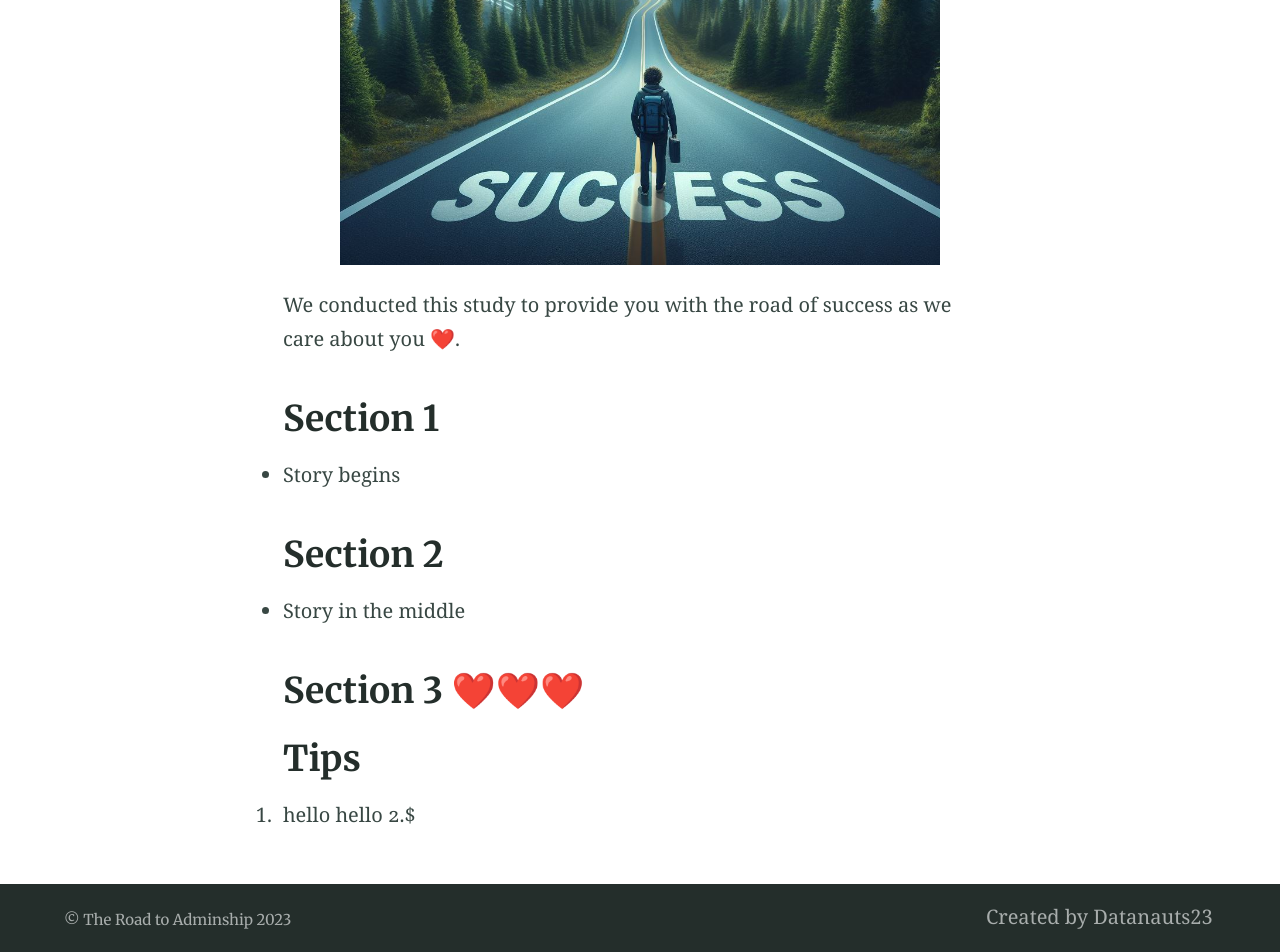
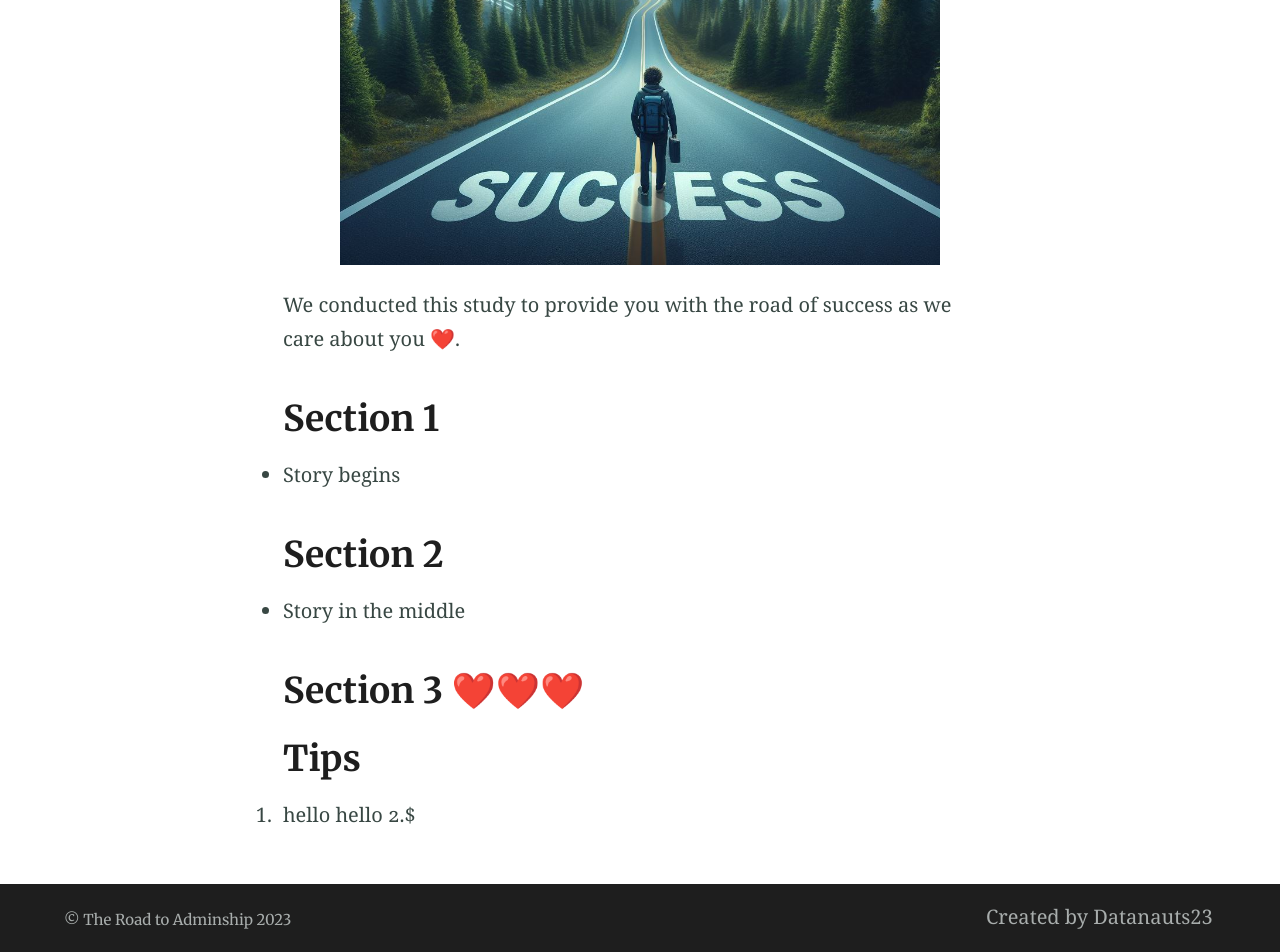
Before and after one commit to Sakasy/sakasy.github.io, a Jekyll site: the page built from index.md, in a window 1280 px wide. Shown: the part 939-1891 px from the top of the page. Built offline with Jekyll 4.4.1, drawn with Linux system fonts in a browser that asks for light colours.

Commit message:
Update _settings.scss

```diff
--- a/_sass/_settings.scss
+++ b/_sass/_settings.scss
@@ -5,7 +5,7 @@
 $accentColour: #05bf85 !default;
 
 // Text colours
-$headingColour: #242e2b !default;
+$headingColour: #1e1e1e !default;
 $bodyColour: #384743 !default;
 $linkColour: #05bf85 !default;
 $hoverColour: #008000 !default;
```
